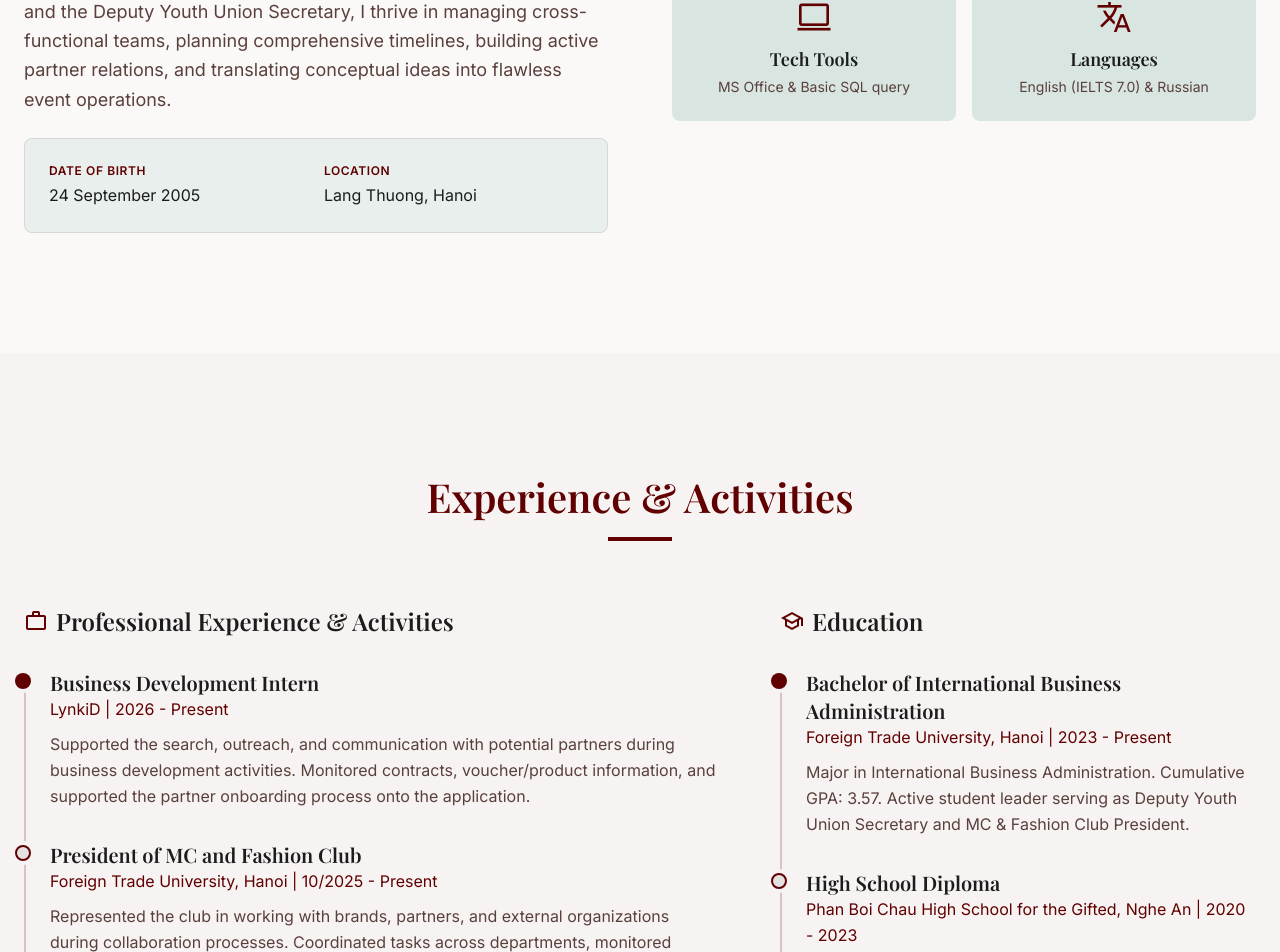
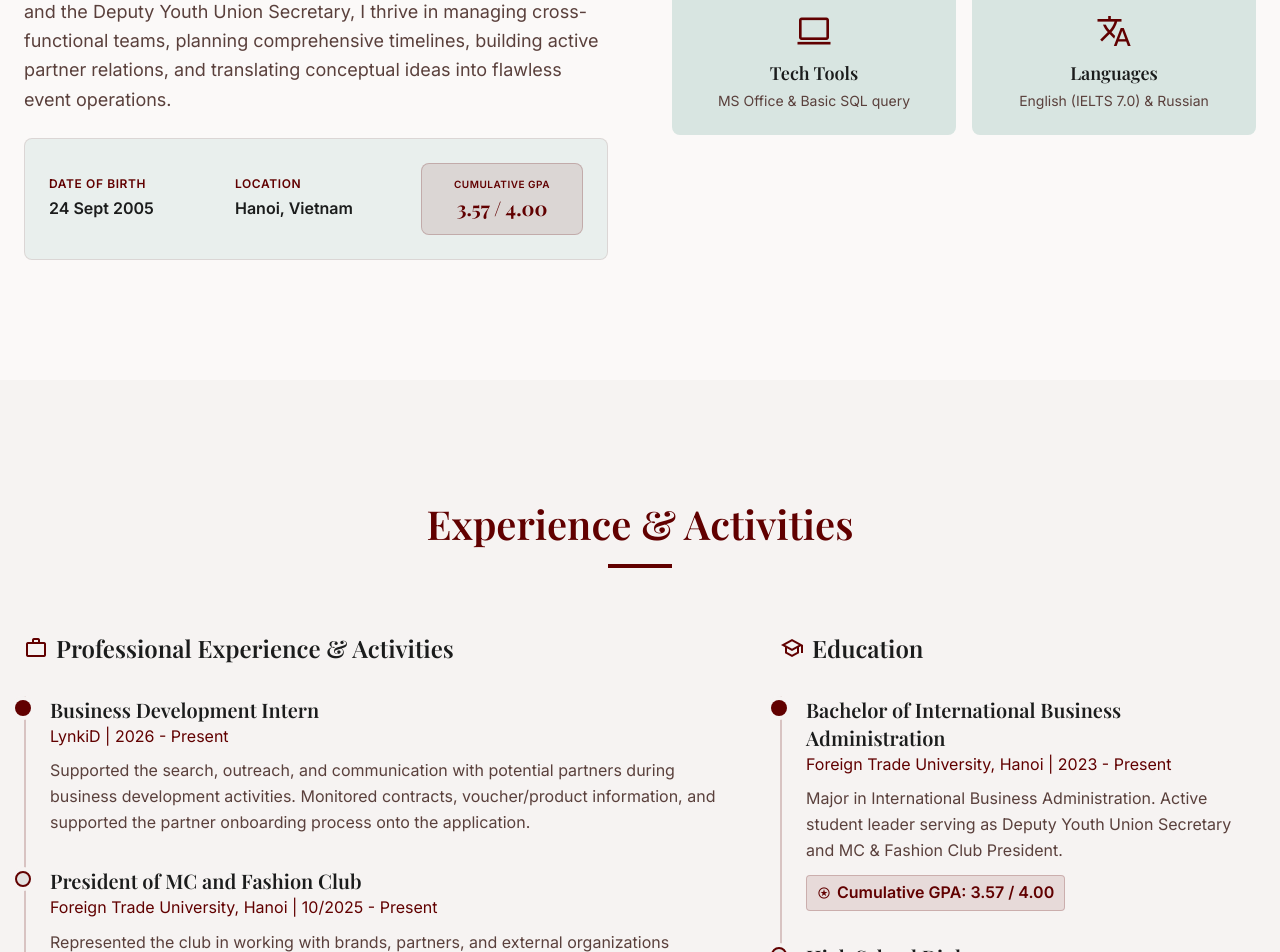
Before and after one commit to Trungs0002/portfolio-huyen, a React (Create React App) app: page / in a window 1280 px wide. Shown: the part 1289-2241 px from the top of the page. Built offline with nearby package versions, Linux system fonts and the light colour scheme.

Commit message:
feat: make GPA stand out in About and Experience sections

```diff
--- a/src/components/About.js
+++ b/src/components/About.js
@@ -38,14 +38,18 @@ const About = () => {
               Currently acting as the President of the MC and Fashion Club (FTU) and the Deputy Youth Union Secretary, I thrive in managing cross-functional teams, planning comprehensive timelines, building active partner relations, and translating conceptual ideas into flawless event operations.
             </p>
             {/* Quick Details Box */}
-            <div className="bg-secondary-container/50 rounded-lg p-6 border border-primary/10 grid grid-cols-2 gap-4">
+            <div className="bg-secondary-container/50 rounded-lg p-6 border border-primary/10 grid grid-cols-1 sm:grid-cols-3 gap-6 items-center">
               <div>
                 <span className="text-xs text-primary font-bold uppercase tracking-wider block mb-1">Date of Birth</span>
-                <span className="text-on-surface font-body-md">24 September 2005</span>
+                <span className="text-on-surface font-body-md font-semibold">24 Sept 2005</span>
               </div>
               <div>
                 <span className="text-xs text-primary font-bold uppercase tracking-wider block mb-1">Location</span>
-                <span className="text-on-surface font-body-md">Lang Thuong, Hanoi</span>
+                <span className="text-on-surface font-body-md font-semibold">Hanoi, Vietnam</span>
+              </div>
+              <div className="bg-primary/10 rounded-lg p-3 border border-primary/20 flex flex-col justify-center items-center">
+                <span className="text-[10px] text-primary font-bold uppercase tracking-wider block text-center mb-0.5">Cumulative GPA</span>
+                <span className="text-primary font-headline-md text-xl font-bold">3.57 / 4.00</span>
               </div>
             </div>
           </div>
--- a/src/components/Experience.js
+++ b/src/components/Experience.js
@@ -65,8 +65,9 @@ const Experience = () => {
       degree: "Bachelor of International Business Administration",
       school: "Foreign Trade University, Hanoi",
       duration: "2023 - Present",
+      gpa: "3.57",
       description:
-        "Major in International Business Administration. Cumulative GPA: 3.57. Active student leader serving as Deputy Youth Union Secretary and MC & Fashion Club President.",
+        "Major in International Business Administration. Active student leader serving as Deputy Youth Union Secretary and MC & Fashion Club President.",
     },
     {
       degree: "High School Diploma",
@@ -127,7 +128,13 @@ const Experience = () => {
                   <p className="text-primary font-label-md mb-2">
                     {edu.school} | {edu.duration}
                   </p>
-                  <p className="text-on-surface-variant font-body-md leading-relaxed">{edu.description}</p>
+                  <p className="text-on-surface-variant font-body-md leading-relaxed mb-3">{edu.description}</p>
+                  {edu.gpa && (
+                    <div className="inline-flex items-center gap-1.5 bg-primary/10 border border-primary/20 rounded px-2.5 py-1 text-primary font-label-md font-semibold">
+                      <span className="material-symbols-outlined text-sm">stars</span>
+                      Cumulative GPA: {edu.gpa} / 4.00
+                    </div>
+                  )}
                 </div>
               ))}
             </div>
```
